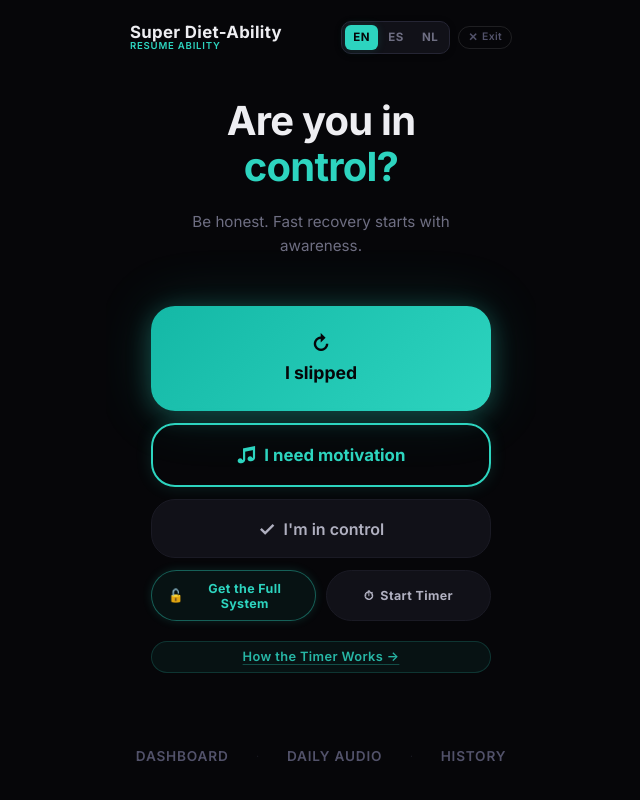
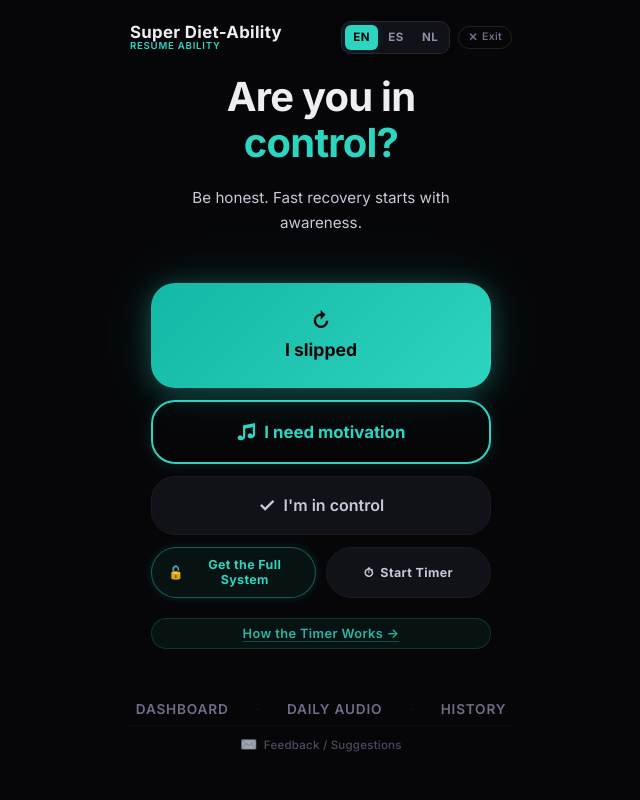
Before and after one commit to oasiscuracaoprivatestay-ui/resume-ability-app, a React (Vite) app: page / in a window 1280 px wide. Shown: the whole page, without its empty margins (319-959 px from the left). Built offline with nearby package versions, Linux system fonts and the light colour scheme.

Commit message:
feat: add feedback entry point on home screen

```diff
--- a/src/config.ts
+++ b/src/config.ts
@@ -1,2 +1,6 @@
 /** Shared external links */
 export const PROGRAM_URL = 'https://microdieter.com/';
+
+/** Feedback mailto — subject is pre-filled for context */
+export const FEEDBACK_EMAIL = 'support@microdieter.com';
+export const FEEDBACK_SUBJECT = 'App Feedback - Resume Ability';
--- a/src/i18n/en.ts
+++ b/src/i18n/en.ts
@@ -15,6 +15,7 @@ export const en: Translations = {
   home_motivation: 'I need motivation',
   global_start_timer: 'Start Timer',
   home_exit: 'Exit',
+  home_feedback: 'Feedback / Suggestions',
   home_timer_learn_link: 'How the Timer Works',
 
   // ── Timer Learn ──
--- a/src/i18n/es.ts
+++ b/src/i18n/es.ts
@@ -14,6 +14,7 @@ export const es: Translations = {
   home_motivation: 'Necesito motivación',
   global_start_timer: 'Iniciar temporizador',
   home_exit: 'Salir',
+  home_feedback: 'Comentarios / Sugerencias',
   home_timer_learn_link: 'Cómo funciona el temporizador',
 
   // ── Timer Learn ──
--- a/src/i18n/nl.ts
+++ b/src/i18n/nl.ts
@@ -14,6 +14,7 @@ export const nl: Translations = {
   home_motivation: 'Ik heb motivatie nodig',
   global_start_timer: 'Start timer',
   home_exit: 'Afsluiten',
+  home_feedback: 'Feedback / Suggesties',
   home_timer_learn_link: 'Hoe de timer werkt',
 
   // ── Timer Learn ──
--- a/src/i18n/types.ts
+++ b/src/i18n/types.ts
@@ -21,6 +21,7 @@ export interface Translations {
   home_motivation: string;
   global_start_timer: string;
   home_exit: string;
+  home_feedback: string;
   home_timer_learn_link: string;
   // ── Timer Learn ──
   tl_label: string;
--- a/src/index.css
+++ b/src/index.css
@@ -21,9 +21,9 @@
 
   /* ── Text hierarchy ── */
   --text-primary:  #eeeef2;
-  --text-secondary:#b0b0c0;
-  --text-muted:    #6e6e82;
-  --text-dim:      #52526a;
+  --text-secondary:#c8c8d8;   /* was #b0b0c0 — lifted for readability */
+  --text-muted:    #8e8ea8;   /* was #6e6e82 — lifted for readability */
+  --text-dim:      #6e6e88;   /* was #52526a — lifted for readability */
 
   /* ── Semantic ── */
   --danger:        #f87171;
--- a/src/screens/DailyAudioScreen.css
+++ b/src/screens/DailyAudioScreen.css
@@ -88,7 +88,7 @@
 
 .daily-slot-desc {
   font-size: 0.85rem;
-  color: var(--text-muted);
+  color: var(--text-secondary);
 }
 
 /* ── Play/pause action on card ── */
@@ -230,7 +230,7 @@
   font-family: var(--font);
   font-size: 0.65rem;
   font-weight: 600;
-  color: var(--text-muted);
+  color: var(--text-secondary);
   letter-spacing: 0.04em;
   text-transform: uppercase;
 }
--- a/src/screens/HomeScreen.css
+++ b/src/screens/HomeScreen.css
@@ -123,7 +123,7 @@
 
 .home-subtitle {
   font-size: 0.95rem;
-  color: var(--text-muted);
+  color: var(--text-secondary);
   line-height: 1.6;
   max-width: 260px;
   margin: 0 auto;
@@ -364,3 +364,40 @@
   font-size: 0.5rem;
   opacity: 0.4;
 }
+
+/* ── Feedback button ── */
+
+.home-feedback-btn {
+  display: flex;
+  align-items: center;
+  justify-content: center;
+  gap: 0.4rem;
+  background: none;
+  border: none;
+  border-top: 1px solid rgba(255, 255, 255, 0.05);
+  color: var(--text-dim);
+  font-family: var(--font);
+  font-size: 0.72rem;
+  font-weight: 500;
+  letter-spacing: 0.02em;
+  cursor: pointer;
+  padding: 0.75rem 1rem 1.25rem; /* extra bottom for home-indicator safe area */
+  width: 100%;
+  opacity: 0.65;
+  transition: opacity 0.2s ease, color 0.2s ease;
+  -webkit-tap-highlight-color: transparent;
+}
+
+.home-feedback-btn:hover {
+  opacity: 1;
+  color: var(--text-secondary);
+}
+
+.home-feedback-btn:active {
+  transform: scale(0.98);
+}
+
+.home-feedback-icon {
+  font-size: 0.85rem;
+  line-height: 1;
+}
--- a/src/screens/HomeScreen.tsx
+++ b/src/screens/HomeScreen.tsx
@@ -1,6 +1,6 @@
 import type { Screen } from '../types';
 import { useTranslation } from '../i18n';
-import { PROGRAM_URL } from '../config';
+import { PROGRAM_URL, FEEDBACK_EMAIL, FEEDBACK_SUBJECT } from '../config';
 import LanguageSelector from '../components/LanguageSelector';
 import './HomeScreen.css';
 
@@ -141,6 +141,22 @@ export default function HomeScreen({ onNavigate }: HomeScreenProps) {
           {t.home_history}
         </button>
       </nav>
+
+      {/* ── Feedback link — bottom of screen, minimal ── */}
+      <button
+        id="btn-feedback"
+        className="home-feedback-btn"
+        onClick={() =>
+          window.open(
+            `mailto:${FEEDBACK_EMAIL}?subject=${encodeURIComponent(FEEDBACK_SUBJECT)}`,
+            '_blank',
+          )
+        }
+        aria-label={t.home_feedback}
+      >
+        <span className="home-feedback-icon">✉️</span>
+        <span>{t.home_feedback}</span>
+      </button>
     </div>
   );
 }
--- a/src/screens/TimerScreen.css
+++ b/src/screens/TimerScreen.css
@@ -387,7 +387,7 @@
   font-weight: 700;
   letter-spacing: 0.05em;
   text-transform: uppercase;
-  color: rgba(255,255,255,0.55);
+  color: var(--text-secondary);
   white-space: nowrap;
   line-height: 1;
 }
```
